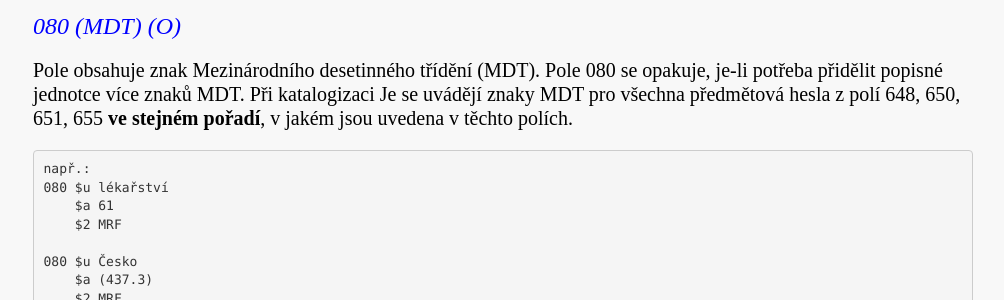
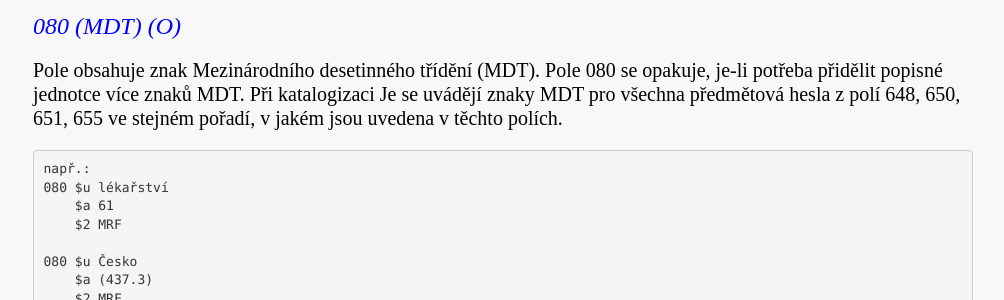
Before and after one commit to WebarchivCZ/katalogizacni-manual, a Jekyll site: the page built from _posts/2017-06-22-identifikacni-cisla.md, in a window 1280 px wide and 900 px high, scrolled down 2614 px. Shown: the part 201-501 px from the top of the window, without its empty margins (137-1141 px from the left). Built offline with Jekyll 4.4.1, drawn with Linux system fonts in a browser that asks for light colours.

Commit message:
identifikační čísla-zrušení tučného čísla

````diff
--- a/_posts/2017-06-22-identifikacni-cisla.md
+++ b/_posts/2017-06-22-identifikacni-cisla.md
@@ -102,7 +102,7 @@ např.:
 ### 080 (MDT) (O)
 Pole obsahuje znak Mezinárodního desetinného třídění (MDT). Pole 080 se opakuje, je-li
 potřeba přidělit popisné jednotce více znaků MDT.
-Při katalogizaci Je se uvádějí znaky MDT pro všechna předmětová hesla z polí 648, 650, 651, 655 **ve stejném pořadí**, v jakém jsou uvedena v těchto polích.
+Při katalogizaci Je se uvádějí znaky MDT pro všechna předmětová hesla z polí 648, 650, 651, 655 ve stejném pořadí, v jakém jsou uvedena v těchto polích.
 
 ```
 např.:
````
